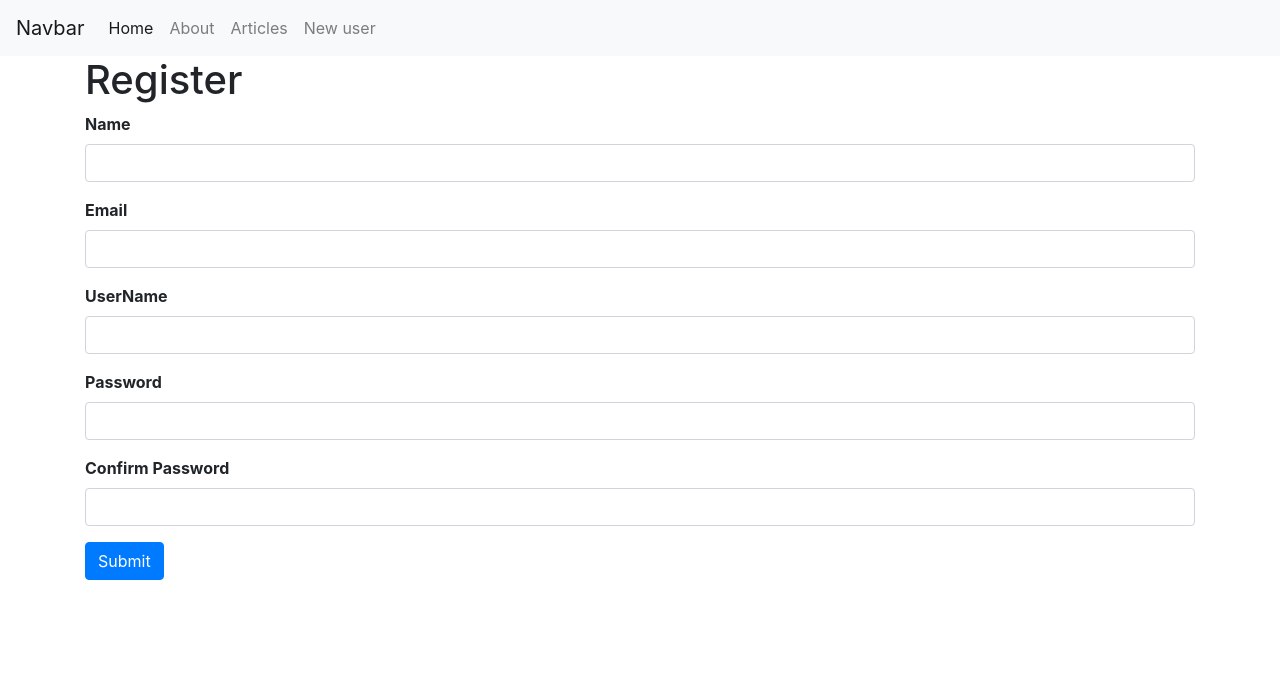
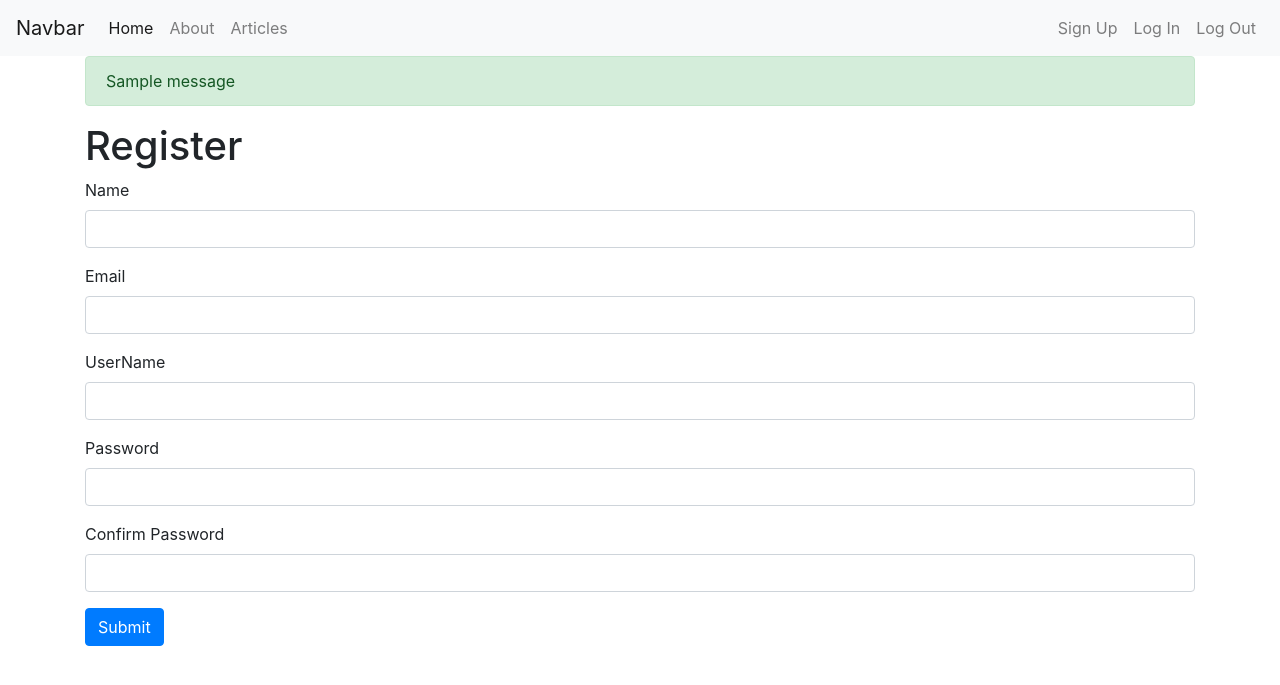
Before and after one commit to Alexstos2015/FlaskFromScratch, a Flask app: page /register in a window 1280 px wide. Shown: the top 685 px of the page. Run offline with Flask 2, Linux system fonts and the light colour scheme; one stand-in notice (Sample message) is shown; parts of the project's set-up code (start-up, migrations or seed data) failed here and were passed over; some libraries are stand-ins or nearby versions.

Commit message:
logout+dashboard+wrap

```diff
--- a/app.py
+++ b/app.py
@@ -10,7 +10,7 @@ app = Flask(__name__)
 # Config MySQL
 app.config['MYSQL_HOST'] = 'localhost'
 app.config['MYSQL_USER'] = 'root'
-app.config['MYSQL_PASSWORD'] = 'hedgehog'
+app.config['MYSQL_PASSWORD'] = '123'
 app.config['MYSQL_DB'] = 'myflaskapp'
 app.config['MYSQL_CURSORCLASS'] = 'DictCursor'
 # init MySQL
@@ -37,7 +37,7 @@ def article(id):
 
 
 class RegisterForm(Form):
-    name = StringField('Name',[validators.length(min=3,max=50)])
+    name = StringField('Name',[validators.Length(min=3,max=50)])
     username = StringField('UserName',[validators.Length(min=4,max=25)])
     email = StringField('Email',[validators.Length(min=6,max=50)])
     password = PasswordField('Password',[
@@ -67,12 +67,56 @@ def register():
 
         flash('You are now registered and con to login','success')
 
-        redirect(url_for(index))
+        return redirect(url_for('index'))
+    return render_template('register.html', form=form)
 
-        return render_template('register.html',form=form)
-    return render_template('register.html', form=form)
+@app.route('/login', methods=['GET','POST'])
+def login():
+    if request.method == 'POST':
+        #got form fields
+        username = request.form['username']
+        password_candidate = request.form['password']
+
+        cur = mysql.connection.cursor()
+        result = cur.execute("SELECT * FROM users WHERE username = %s", [username])
+
+        if result > 0 :
+            #get stored hash
+            data = cur.fetchone()
+            password = data['password']
+
+            #compare passwords
+            if sha256_crypt.verify(password_candidate,password):
+                #Password
+                session['logged_in'] = True
+                session['usename'] = username
+
+                flash('You are now login','success')
+                return redirect(url_for('dashboard'))
+            else:
+                error = 'Invalid password'
+                return render_template('login.html',error=error)
+            cur.close()
+        else:
+            error = 'User not found'
+            return render_template('login.html',error=error)
+
+    return render_template('login.html')
+
+@app.riiute('/logout')
+def logout():
+    session.clear()
+    flash('You are now logged out','success')
+    return redirect(url_for('login'))
+
+
+@app.route('/dashboard')
+def dashboard():
+    return render_template('dashboard.html')
+
 
 
 
 if __name__ == '__main__':
+    app.secret_key="hedg123"
     app.run(debug=True)
--- /dev/null
+++ b/templates/dashboard.html
@@ -0,0 +1,5 @@
+{% extends 'layout.html' %}
+
+{% block body %}
+  <h1> Dashboard <small>Welcome {{session.username}}</small></h1>
+{% endblock %}
--- a/templates/includes/_formhelpers.html
+++ b/templates/includes/_formhelpers.html
@@ -1,12 +1,9 @@
 {% macro render_field(field) %}
-  <dt>{{ field.label }}
-  <dd>{{ field(**kwargs)|safe }}
+  {{ field.label }}
+  {{ field(**kwargs)|safe }}
   {% if field.errors %}
-    <ul class=errors>
     {% for error in field.errors %}
-      <li>{{ error }}</li>
+      <span class="help-inline">{{ error }}</span>
     {% endfor %}
-    </ul>
   {% endif %}
-  </dd>
 {% endmacro %}
--- a/templates/includes/_messages.html
+++ b/templates/includes/_messages.html
@@ -0,0 +1,16 @@
+
+{% with messages = get_flashed_messages(with_categories=true) %}
+  {% if messages %}
+    {% for category, message in messages %}
+      <div class="alert alert-{{ category }}">{{ message }}</div>
+    {% endfor %}
+  {% endif %}
+{% endwith %}
+
+{% if error %}
+  <div class="alert alert-danger">{{error}}</div>
+{% endif %}
+
+{% if msg %}
+  <div class="alert alert-success">{{msg}}</div>
+{% endif %}
--- a/templates/includes/_navbar.html
+++ b/templates/includes/_navbar.html
@@ -3,7 +3,7 @@
   <button class="navbar-toggler" type="button" data-toggle="collapse" data-target="#navbarNav" aria-controls="navbarNav" aria-expanded="false" aria-label="Toggle navigation">
     <span class="navbar-toggler-icon"></span>
   </button>
-  <div class="collapse navbar-collapse" id="navbarNav">
+  <div class="collapse navbar-collapse">
     <ul class="navbar-nav">
       <li class="nav-item active">
         <a class="nav-link" href="/">Home <span class="sr-only">(current)</span></a>
@@ -14,9 +14,14 @@
       <li class="nav-item">
         <a class="nav-link" href="/articles">Articles</a>
       </li>
-      <li class="nav-item">
-        <a class="nav-link" href="/register">New user</a>
-      </li>
     </ul>
   </div>
+    <div class="collapse navbar-collapse">
+      <ul class="navbar-nav ml-auto">
+      <li class="nav-item"><a class="nav-link" href="/register">Sign Up</a></li>
+      <li class="nav-item"><a class="nav-link" href="/login">Log In</a></li>
+      <li class="nav-item"><a class="nav-link" href="/logout">Log Out</a></li>
+    </ul>
+
+    </div>
 </nav>
--- a/templates/layout.html
+++ b/templates/layout.html
@@ -8,6 +8,7 @@
   <body>
     {% include 'includes/_navbar.html' %}
     <div class="container">
+      {% include 'includes/_messages.html' %}
       {% block body %} {%endblock%}
     </div>
 
--- a/templates/register.html
+++ b/templates/register.html
@@ -2,23 +2,22 @@
 
 {% block body %}
 <h1>Register</h1>
-
-<form class="" action="index.html" method="post">
-  {% from "/includes/_formhelpers.html" import render_field %}
+{% from "includes/_formhelpers.html" import render_field %}
+<form action="" method="post">
   <div class="form-group">
-    {{render_field(form.name, class_="form-control")}}
+    {{render_field(form.name, class="form-control")}}
   </div>
   <div class="form-group">
-    {{render_field(form.email, class_="form-control")}}
+    {{render_field(form.email, class="form-control")}}
   </div>
   <div class="form-group">
-    {{render_field(form.username, class_="form-control")}}
+    {{render_field(form.username, class="form-control")}}
   </div>
   <div class="form-group">
-    {{render_field(form.password, class_="form-control")}}
+    {{render_field(form.password, class="form-control")}}
   </div>
   <div class="form-group">
-    {{render_field(form.confirm, class_="form-control")}}
+    {{render_field(form.confirm, class="form-control")}}
   </div>
   <p> <input type="submit" class="btn btn-primary" value="Submit">  </p>
 
```
Also changed, not shown: templates/login.html (added, +18 -0 lines), 2 other files.
